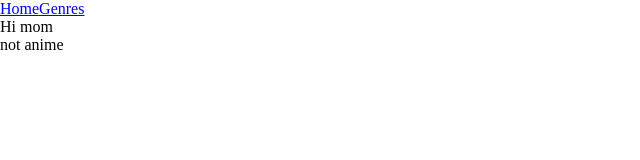
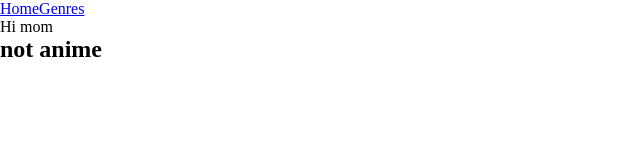
Before and after one commit to BANGKOKTAGANROG/anime-guide-vue, a Vue app: page / in a window 1280 px wide. Shown: the top 160 px of the page, without its empty margins (0-640 px from the left). Built offline with nearby package versions, Linux system fonts and the light colour scheme.

Commit message:
Change p to h2 in src/views/HomeView.vue

```diff
--- a/src/views/HomeView.vue
+++ b/src/views/HomeView.vue
@@ -3,5 +3,5 @@
 </script>
 
 <template>
-    <p>not anime</p>
+    <h2>not anime</h2>
 </template>
```
